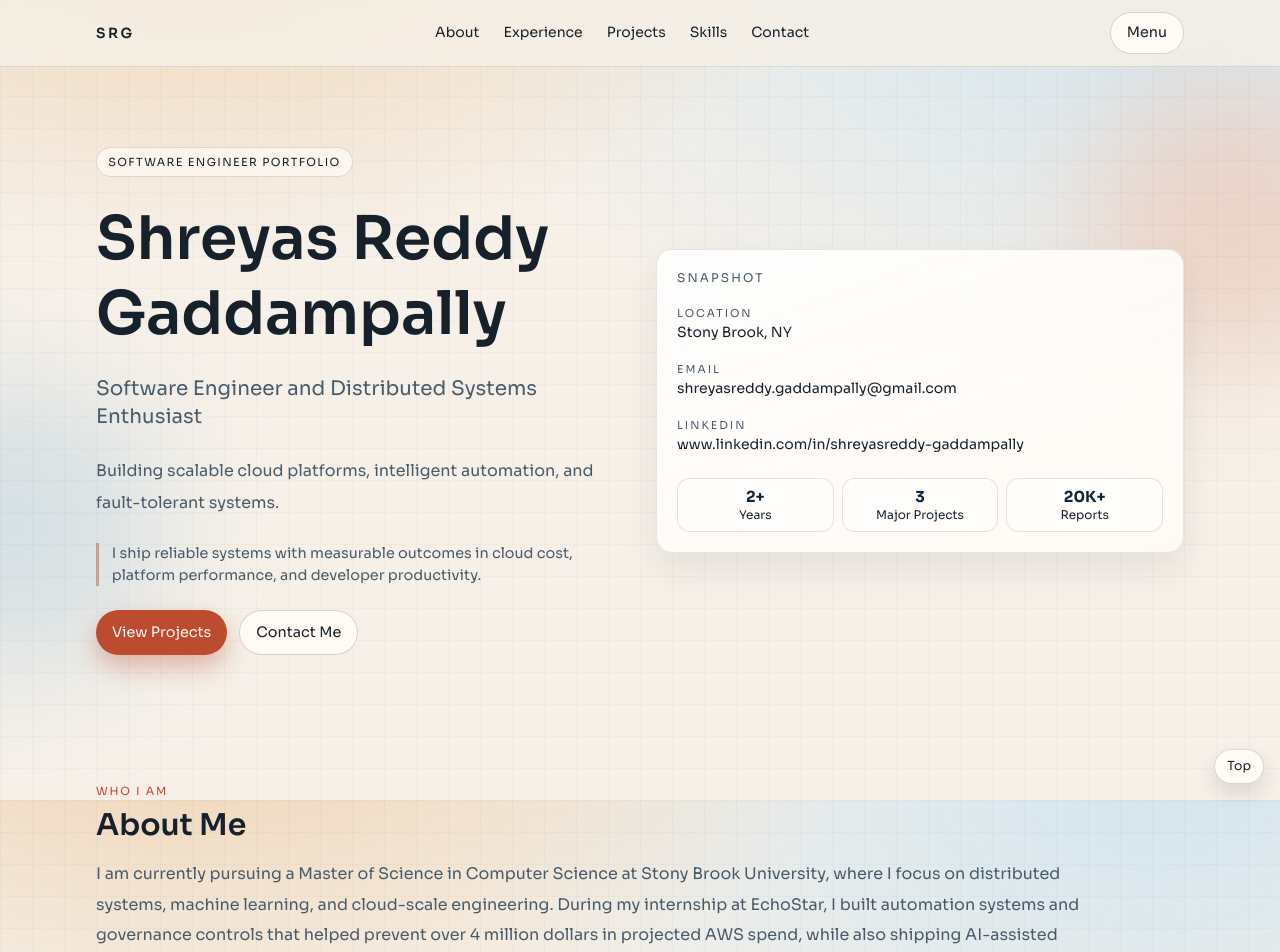
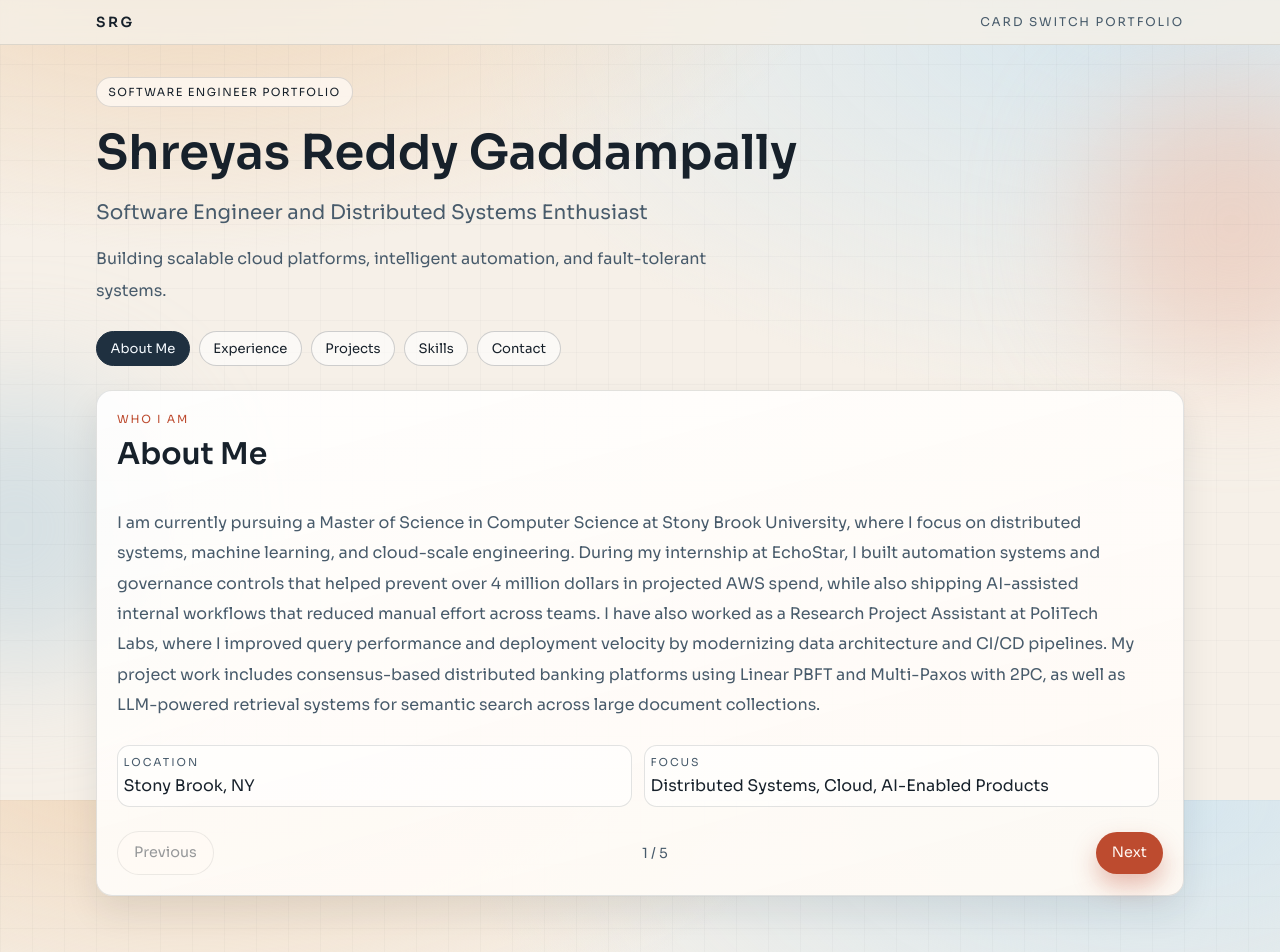
Before and after one commit to ShreyasReddy2401/portfolio-site, a Next.js app: page / in a window 1280 px wide. Shown: the top 952 px of the page. Built offline with nearby package versions, Linux system fonts and the light colour scheme.

Commit message:
Convert portfolio sections into switchable cards

```diff
--- a/src/app/globals.css
+++ b/src/app/globals.css
@@ -155,6 +155,52 @@ a {
   color: var(--ink);
 }
 
+.btn:disabled {
+  opacity: 0.45;
+  cursor: not-allowed;
+  transform: none;
+}
+
+.deck-tabs {
+  display: flex;
+  gap: 0.55rem;
+  flex-wrap: wrap;
+}
+
+.deck-tab {
+  border-radius: 999px;
+  border: 1px solid rgba(22, 33, 43, 0.2);
+  background: rgba(255, 255, 255, 0.6);
+  padding: 0.42rem 0.85rem;
+  font-size: 0.82rem;
+  transition: background 140ms ease, color 140ms ease, transform 140ms ease;
+}
+
+.deck-tab:hover {
+  transform: translateY(-1px);
+}
+
+.deck-tab-active {
+  background: #1f3040;
+  color: #f7fbff;
+  border-color: #1f3040;
+}
+
+.deck-card {
+  border: 1px solid rgba(22, 33, 43, 0.12);
+  border-radius: 1rem;
+  background: linear-gradient(165deg, rgba(255, 255, 255, 0.9), rgba(255, 250, 244, 0.94));
+  padding: 1.25rem;
+  box-shadow: 0 16px 34px rgba(22, 33, 43, 0.09);
+}
+
+.deck-controls {
+  display: flex;
+  align-items: center;
+  justify-content: space-between;
+  gap: 0.75rem;
+}
+
 .nav-link {
   position: relative;
   padding-bottom: 2px;
@@ -250,4 +296,8 @@ a {
   .hero-pretext {
     font-size: 0.85rem;
   }
+
+  .deck-controls {
+    flex-wrap: wrap;
+  }
 }
--- a/src/app/page.tsx
+++ b/src/app/page.tsx
@@ -23,132 +23,40 @@ type Project = {
 
 export default function Home() {
   const data = portfolio;
-  const [menuOpen, setMenuOpen] = useState(false);
+  const cards = [
+    { key: "about", label: "About Me", pretext: "Who I am" },
+    { key: "experience", label: "Experience", pretext: "Where I created impact" },
+    { key: "projects", label: "Projects", pretext: "What I built" },
+    { key: "skills", label: "Skills", pretext: "How I execute" },
+    { key: "contact", label: "Contact", pretext: "Let us build together" },
+  ] as const;
+  const [activeCard, setActiveCard] = useState(0);
 
-  const navItems = [
-    { href: "#about", label: "About" },
-    { href: "#experience", label: "Experience" },
-    { href: "#projects", label: "Projects" },
-    { href: "#skills", label: "Skills" },
-    { href: "#contact", label: "Contact" },
-  ];
+  const currentCard = cards[activeCard];
+  const isFirstCard = activeCard === 0;
+  const isLastCard = activeCard === cards.length - 1;
 
+  const renderCardContent = () => {
+    if (currentCard.key === "about") {
       return (
-    <div className="relative overflow-hidden">
-      <div className="bg-grid pointer-events-none absolute inset-0 opacity-50" />
-      <div className="blob blob-one" />
-      <div className="blob blob-two" />
-
-      <header className="sticky top-0 z-20 border-b border-black/10 bg-[var(--bg)]/80 backdrop-blur-sm">
-        <nav className="mx-auto flex w-full max-w-6xl items-center justify-between px-5 py-3 md:px-8">
-          <a className="text-sm font-semibold tracking-[0.18em]" href="#home">
-            SRG
-          </a>
-          <div className="hidden gap-6 text-sm md:flex">
-            {navItems.map((item) => (
-              <a className="nav-link" href={item.href} key={item.href}>
-                {item.label}
-              </a>
-            ))}
+        <div className="space-y-6">
+          <p className="section-copy mt-0 max-w-3xl">{data.about.long}</p>
+          <div className="grid gap-3 sm:grid-cols-2">
+            <div className="stat text-left">
+              <p className="meta-label">Location</p>
+              <p className="mt-1 text-base">{data.profile.location}</p>
             </div>
-          <button
-            aria-label="Open menu"
-            className="btn btn-secondary px-3 py-2 text-xs md:hidden"
-            onClick={() => setMenuOpen((prev) => !prev)}
-            type="button"
-          >
-            Menu
-          </button>
-        </nav>
-        {menuOpen ? (
-          <div className="mx-auto flex w-full max-w-6xl flex-col gap-1 px-5 pb-3 md:hidden md:px-8">
-            {navItems.map((item) => (
-              <a
-                className="mobile-nav-link"
-                href={item.href}
-                key={item.href}
-                onClick={() => setMenuOpen(false)}
-              >
-                {item.label}
-              </a>
-            ))}
-          </div>
-        ) : null}
-      </header>
-
-      <main id="home" className="mx-auto w-full max-w-6xl px-5 pb-20 md:px-8">
-        <section className="stagger-children grid min-h-[70vh] items-center gap-8 py-20 md:grid-cols-2">
-          <div className="space-y-6">
-            <p className="tag">Software Engineer Portfolio</p>
-            <h1 className="text-4xl font-semibold leading-tight sm:text-5xl md:text-6xl">
-              {data.profile.name}
-            </h1>
-            <p className="text-xl text-[var(--muted)]">{data.profile.headline}</p>
-            <p className="max-w-xl text-base leading-8 text-[var(--muted)]">
-              {data.profile.subheadline}
-            </p>
-            <p className="hero-pretext">
-              I ship reliable systems with measurable outcomes in cloud cost, platform performance,
-              and developer productivity.
-            </p>
-            <div className="flex flex-wrap gap-3">
-              <a className="btn btn-primary" href="#projects">
-                View Projects
-              </a>
-              <a className="btn btn-secondary" href="#contact">
-                Contact Me
-              </a>
+            <div className="stat text-left">
+              <p className="meta-label">Focus</p>
+              <p className="mt-1 text-base">Distributed Systems, Cloud, AI-Enabled Products</p>
             </div>
           </div>
-          <aside className="card h-fit">
-            <p className="text-xs uppercase tracking-[0.18em] text-[var(--muted)]">
-              Snapshot
-            </p>
-            <div className="mt-4 space-y-4 text-sm">
-              <p>
-                <span className="meta-label">Location</span>
-                <br />
-                {data.profile.location}
-              </p>
-              <p>
-                <span className="meta-label">Email</span>
-                <br />
-                <a href={`mailto:${data.profile.email}`}>{data.profile.email}</a>
-              </p>
-              <p>
-                <span className="meta-label">LinkedIn</span>
-                <br />
-                <a href={data.profile.linkedin} target="_blank" rel="noreferrer">
-                  {data.profile.linkedin.replace("https://", "")}
-                </a>
-              </p>
         </div>
-            <div className="mt-6 grid grid-cols-3 gap-2 text-center text-xs">
-              <div className="stat">
-                <p className="stat-number">2+</p>
-                <p>Years</p>
-              </div>
-              <div className="stat">
-                <p className="stat-number">3</p>
-                <p>Major Projects</p>
-              </div>
-              <div className="stat">
-                <p className="stat-number">20K+</p>
-                <p>Reports</p>
-              </div>
-            </div>
-          </aside>
-        </section>
+      );
+    }
 
-        <section id="about" className="section">
-          <p className="section-pretext">Who I am</p>
-          <h2 className="section-title">About Me</h2>
-          <p className="section-copy max-w-3xl">{data.about.long}</p>
-        </section>
-
-        <section id="experience" className="section">
-          <p className="section-pretext">Where I created impact</p>
-          <h2 className="section-title">Work Experience</h2>
+    if (currentCard.key === "experience") {
+      return (
         <div className="grid gap-4">
           {data.experience.map((item: Experience) => (
             <article className="card card-hover timeline-card" key={`${item.company}-${item.role}`}>
@@ -179,18 +87,16 @@ export default function Home() {
             </article>
           ))}
         </div>
-        </section>
+      );
+    }
 
-        <section id="projects" className="section">
-          <p className="section-pretext">What I built</p>
-          <h2 className="section-title">Projects</h2>
+    if (currentCard.key === "projects") {
+      return (
         <div className="grid gap-4 md:grid-cols-2">
           {data.projects.map((project: Project) => (
             <article className="card card-hover h-full" key={project.name}>
               <h3 className="text-xl font-semibold">{project.name}</h3>
-                <p className="mt-3 text-sm leading-7 text-[var(--muted)]">
-                  {project.summary}
-                </p>
+              <p className="mt-3 text-sm leading-7 text-[var(--muted)]">{project.summary}</p>
               <ul className="mt-4 list-disc space-y-2 pl-6 text-sm leading-7 text-[var(--muted)]">
                 {project.bullets.map((point) => (
                   <li key={point}>{point}</li>
@@ -206,17 +112,15 @@ export default function Home() {
             </article>
           ))}
         </div>
-        </section>
+      );
+    }
 
-        <section id="skills" className="section">
-          <p className="section-pretext">How I execute</p>
-          <h2 className="section-title">Skills</h2>
+    if (currentCard.key === "skills") {
+      return (
         <div className="grid gap-4 md:grid-cols-2">
           {Object.entries(data.skills).map(([category, list]) => (
             <article className="card card-hover" key={category}>
-                <h3 className="text-lg font-semibold capitalize">
-                  {category.replace("_", " ")}
-                </h3>
+              <h3 className="text-lg font-semibold capitalize">{category.replace("_", " ")}</h3>
               <div className="mt-4 flex flex-wrap gap-2">
                 {(list as string[]).map((skill) => (
                   <span className="chip" key={`${category}-${skill}`}>
@@ -227,13 +131,27 @@ export default function Home() {
             </article>
           ))}
         </div>
-        </section>
+      );
+    }
 
-        <section id="contact" className="section pb-6">
-          <p className="section-pretext">Let us build together</p>
-          <h2 className="section-title">Contact</h2>
-          <p className="section-copy max-w-2xl">{data.about.short}</p>
-          <div className="mt-6 flex flex-wrap gap-3">
+    return (
+      <div className="space-y-6">
+        <p className="section-copy mt-0 max-w-2xl">{data.about.short}</p>
+        <div className="space-y-3 text-sm">
+          <p>
+            <span className="meta-label">Email</span>
+            <br />
+            <a href={`mailto:${data.profile.email}`}>{data.profile.email}</a>
+          </p>
+          <p>
+            <span className="meta-label">LinkedIn</span>
+            <br />
+            <a href={data.profile.linkedin} target="_blank" rel="noreferrer">
+              {data.profile.linkedin.replace("https://", "")}
+            </a>
+          </p>
+        </div>
+        <div className="flex flex-wrap gap-3">
           <a className="btn btn-primary" href={`mailto:${data.profile.email}`}>
             Email Me
           </a>
@@ -246,11 +164,82 @@ export default function Home() {
             LinkedIn
           </a>
         </div>
+      </div>
+    );
+  };
+
+  return (
+    <div className="relative overflow-hidden">
+      <div className="bg-grid pointer-events-none absolute inset-0 opacity-50" />
+      <div className="blob blob-one" />
+      <div className="blob blob-two" />
+
+      <header className="sticky top-0 z-20 border-b border-black/10 bg-[var(--bg)]/80 backdrop-blur-sm">
+        <nav className="mx-auto flex w-full max-w-6xl items-center justify-between px-5 py-3 md:px-8">
+          <span className="text-sm font-semibold tracking-[0.18em]">SRG</span>
+          <span className="text-xs tracking-[0.16em] text-[var(--muted)] uppercase">
+            Card Switch Portfolio
+          </span>
+        </nav>
+      </header>
+
+      <main className="mx-auto w-full max-w-6xl px-5 pb-16 pt-8 md:px-8">
+        <section className="stagger-children space-y-6">
+          <div className="space-y-4">
+            <p className="tag">Software Engineer Portfolio</p>
+            <h1 className="text-4xl font-semibold leading-tight sm:text-5xl">
+              {data.profile.name}
+            </h1>
+            <p className="text-xl text-[var(--muted)]">{data.profile.headline}</p>
+            <p className="max-w-2xl text-base leading-8 text-[var(--muted)]">
+              {data.profile.subheadline}
+            </p>
+          </div>
+
+          <div className="deck-tabs" role="tablist" aria-label="Portfolio cards">
+            {cards.map((card, index) => (
+              <button
+                aria-selected={activeCard === index}
+                className={`deck-tab ${activeCard === index ? "deck-tab-active" : ""}`}
+                key={card.key}
+                onClick={() => setActiveCard(index)}
+                role="tab"
+                type="button"
+              >
+                {card.label}
+              </button>
+            ))}
+          </div>
+
+          <section className="deck-card" aria-live="polite">
+            <p className="section-pretext">{currentCard.pretext}</p>
+            <h2 className="section-title">{currentCard.label}</h2>
+
+            <div className="mt-5 max-h-[58vh] overflow-y-auto pr-1">{renderCardContent()}</div>
+
+            <div className="deck-controls mt-6">
+              <button
+                className="btn btn-secondary"
+                disabled={isFirstCard}
+                onClick={() => setActiveCard((prev) => Math.max(prev - 1, 0))}
+                type="button"
+              >
+                Previous
+              </button>
+              <p className="text-sm text-[var(--muted)]">
+                {activeCard + 1} / {cards.length}
+              </p>
+              <button
+                className="btn btn-primary"
+                disabled={isLastCard}
+                onClick={() => setActiveCard((prev) => Math.min(prev + 1, cards.length - 1))}
+                type="button"
+              >
+                Next
+              </button>
+            </div>
           </section>
-
-        <a className="back-to-top" href="#home">
-          Top
-        </a>
+        </section>
       </main>
     </div>
   );
```
Lines whose indentation alone changed are shown as unchanged.
